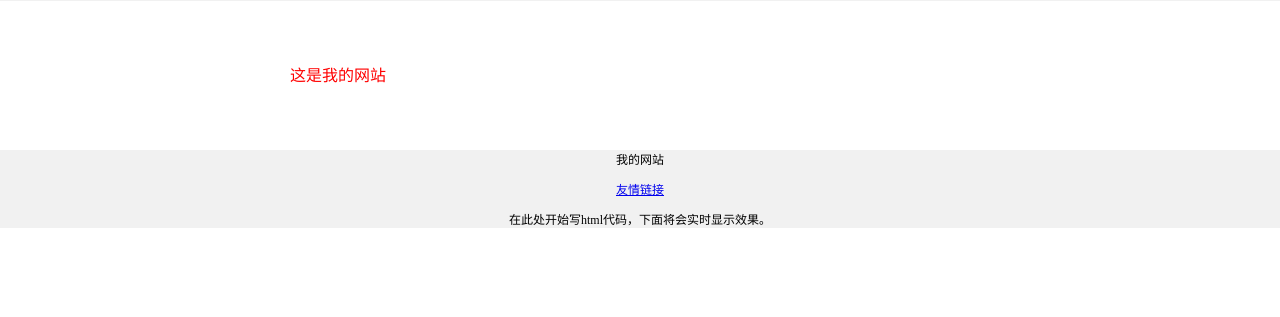
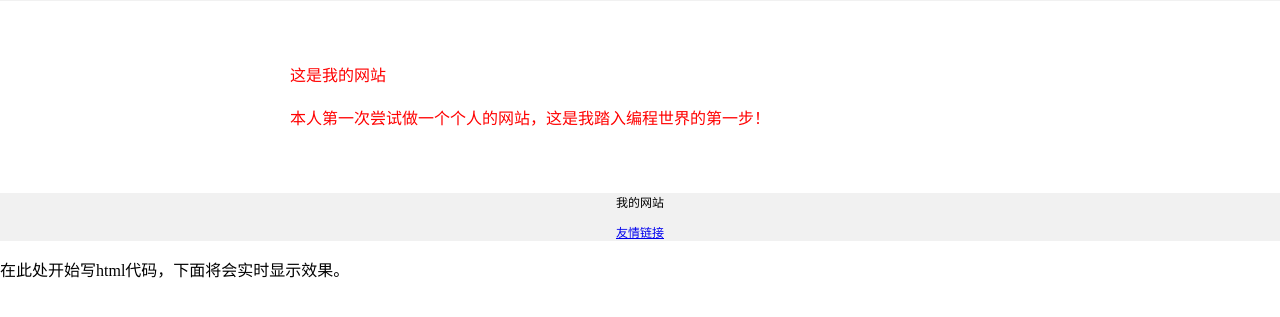
Before and after one commit to KIOKTY/IMRUBBISH, a plain HTML site: page index.html in a window 1280 px wide. Shown: the part 83-400 px from the top of the page. Drawn offline with Linux system fonts and the light colour scheme.

Commit message:
Update index.html

```diff
--- a/index.html
+++ b/index.html
@@ -30,6 +30,7 @@
 
     ">
       <p>这是我的网站</p>
+      <p>本人第一次尝试做一个个人的网站，这是我踏入编程世界的第一步！</p>
     </div>
     <div style="
     background-color: #f1f1f1;
@@ -39,7 +40,7 @@
     "
     <P>我的网站</P>
     <a href="https://imgse.com/i/pSevrge">友情链接</a>
-    <div>
+    </div>
     <p>在此处开始写html代码，下面将会实时显示效果。</p>
   </body>
 </html>
```
